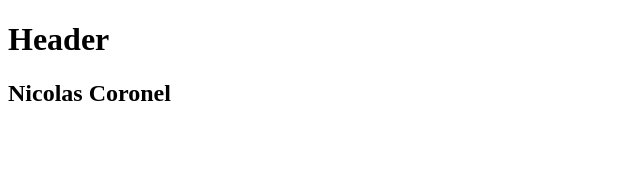
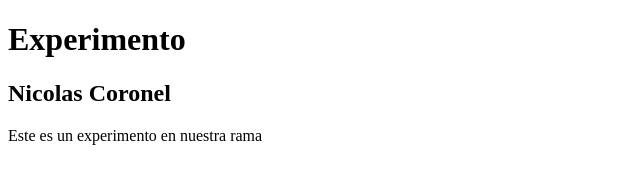
Before and after one commit to nicocoronel/curso, a plain HTML site: page index.html in a window 1280 px wide. Shown: the whole page, without its empty margins (0-640 px from the left). Drawn offline with Linux system fonts and the light colour scheme.

Commit message:
Agregamos texto de experimento

```diff
--- a/index.html
+++ b/index.html
@@ -10,12 +10,16 @@
 
 <body>
     <header>
-        <h1>Header</h1>
+        <h1>Experimento</h1>
     </header>
 
     <div class="container">
         <h2>Nicolas Coronel</h2>
     </div>
+
+    <footer>
+        <p>Este es un experimento en nuestra rama</p>
+    </footer>
 </body>
 
 </html>
```
